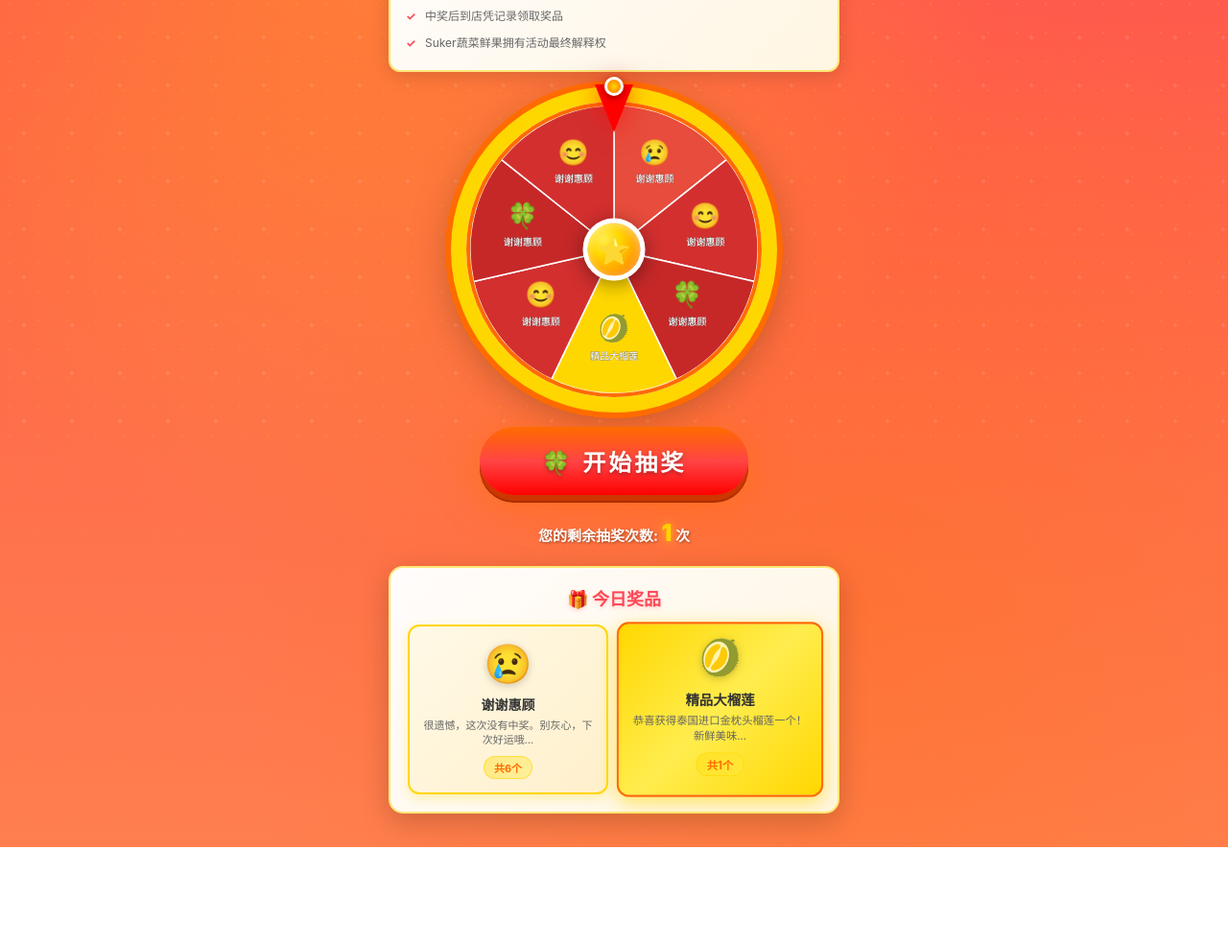
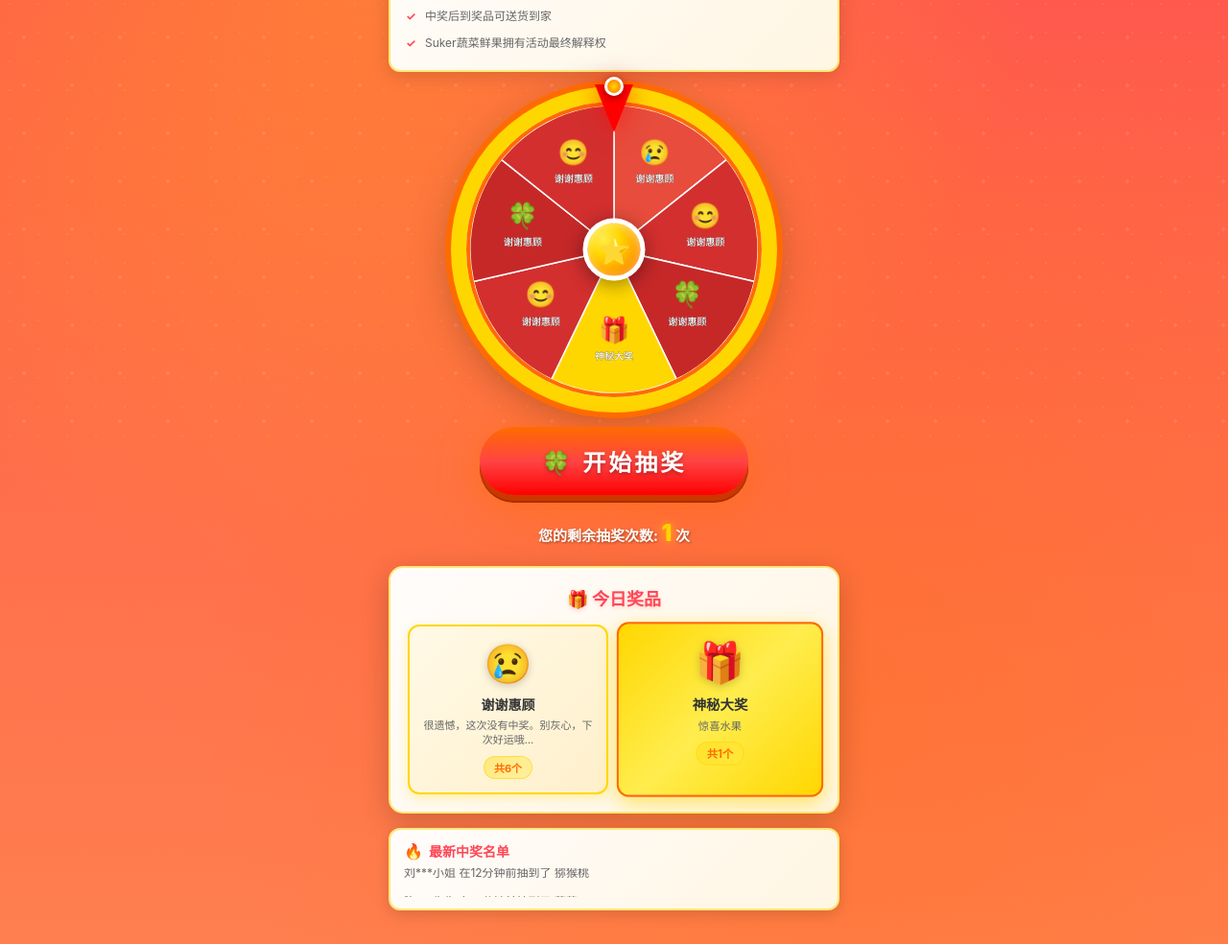
Before and after one commit to HuiJiangOfficial/wheel-lottery, a plain HTML site: page index.html in a window 1280 px wide. Shown: the part 336-1320 px from the top of the page at 96% size. Before the commit the page ends 1219 px from the top, so only its background shows below. Drawn offline with Linux system fonts and the light colour scheme.

Commit message:
改为神秘大奖，弹窗显示榴莲

```diff
--- a/index.html
+++ b/index.html
@@ -821,7 +821,7 @@
             <ul>
                 <li>每位邻居仅有1次抽奖机会</li>
                 <li>点击"立即抽奖"按钮开始抽奖</li>
-                <li>中奖后到店凭记录领取奖品</li>
+                <li>中奖后到奖品可送货到家</li>
                 <li>Suker蔬菜鲜果拥有活动最终解释权</li>
             </ul>
         </div>
@@ -919,12 +919,12 @@
                 desc: '差一点点就中奖啦! 继续支持我们哦!'
             },
             {
-                name: '精品大榴莲',
-                icon: 'images/榴莲.svg',
-                iconType: 'image',
+                name: '神秘大奖',
+                icon: '🎁',
+                iconType: 'emoji',
                 type: 'win',
                 color: '#FFD700',
-                desc: '恭喜获得泰国进口金枕头榴莲一个！新鲜美味，价值198元！到店即可领取!'
+                desc: '恭喜获得泰国进口金枕头榴莲一个！新鲜美味，价值198元！优先配送到家!'
             },
             {
                 name: '谢谢惠顾',
@@ -953,16 +953,31 @@
         ];
 
         // 模拟中奖用户数据（全部显示抽中榴莲）
-        const mockWinners = [
-            { user: '王***邻居', prize: '精品大榴莲', time: '3' },
-            { user: '李***阿姨', prize: '精品大榴莲', time: '5' },
-            { user: '张***大叔', prize: '精品大榴莲', time: '8' },
-            { user: '刘***小姐', prize: '精品大榴莲', time: '12' },
-            { user: '陈***先生', prize: '精品大榴莲', time: '15' },
-            { user: '陈***八', prize: '精品大榴莲', time: '18' },
-            { user: '杨***九', prize: '精品大榴莲', time: '20' },
-            { user: '黄***十', prize: '精品大榴莲', time: '25' }
+        // 水果奖品列表（用于随机显示）
+        const fruitPrizes = [
+            '精品大榴莲', '新鲜草莓', '进口车厘子', '香甜芒果',
+            '多汁西瓜', '红富士苹果', '脐橙', '猕猴桃',
+            '蓝莓', '葡萄', '水蜜桃', '火龙果'
         ];
+
+        // 生成随机中奖记录
+        function generateMockWinners() {
+            const winners = [];
+            const names = ['王***邻居', '李***阿姨', '张***大叔', '刘***小姐',
+                          '陈***先生', '陈***八', '杨***九', '黄***十'];
+            const times = ['3', '5', '8', '12', '15', '18', '20', '25'];
+
+            for (let i = 0; i < names.length; i++) {
+                winners.push({
+                    user: names[i],
+                    prize: fruitPrizes[Math.floor(Math.random() * fruitPrizes.length)],
+                    time: times[i]
+                });
+            }
+            return winners;
+        }
+
+        const mockWinners = generateMockWinners();
 
         let hasDrawn = false;
         let isSpinning = false;
@@ -1085,10 +1100,14 @@
                     iconHtml = `<div class="prize-item-icon">${prize.icon}</div>`;
                 }
 
+                // 如果是神秘大奖，显示礼物图标和特殊描述
+                const displayName = prize.name === '神秘大奖' ? '神秘大奖' : prize.name;
+                const displayDesc = prize.name === '神秘大奖' ? '惊喜水果' : `${prize.desc.substring(0, 20)}...`;
+
                 item.innerHTML = `
-                    ${iconHtml}
-                    <div class="prize-item-name">${prize.name}</div>
-                    <div class="prize-item-desc">${prize.desc.substring(0, 20)}...</div>
+                    ${prize.name === '神秘大奖' ? '<div class="prize-item-icon">🎁</div>' : iconHtml}
+                    <div class="prize-item-name">${displayName}</div>
+                    <div class="prize-item-desc">${displayDesc}</div>
                     <div class="prize-item-count">共${count}个</div>
                 `;
                 prizeList.appendChild(item);
@@ -1155,14 +1174,20 @@
             const modalPrizeName = document.getElementById('modalPrizeName');
             const modalPrizeDesc = document.getElementById('modalPrizeDesc');
 
-            // 根据图标类型设置弹窗中的奖品图标
-            if (prize.iconType === 'image') {
-                modalPrizeIcon.innerHTML = `<img src="${prize.icon}" alt="${prize.name}" style="width: 60px; height: 60px; object-fit: contain;">`;
+            // 如果是神秘大奖，弹窗显示榴莲
+            if (prize.name === '神秘大奖') {
+                modalPrizeIcon.innerHTML = `<img src="images/榴莲.svg" alt="精品大榴莲" style="width: 60px; height: 60px; object-fit: contain;">`;
+                modalPrizeName.textContent = '精品大榴莲';
             } else {
-                modalPrizeIcon.textContent = prize.icon;
+                // 根据图标类型设置弹窗中的奖品图标
+                if (prize.iconType === 'image') {
+                    modalPrizeIcon.innerHTML = `<img src="${prize.icon}" alt="${prize.name}" style="width: 60px; height: 60px; object-fit: contain;">`;
+                } else {
+                    modalPrizeIcon.textContent = prize.icon;
+                }
+                modalPrizeName.textContent = prize.name;
             }
 
-            modalPrizeName.textContent = prize.name;
             modalPrizeDesc.textContent = prize.desc;
 
             if (prize.type === 'win') {
@@ -1204,9 +1229,16 @@
             const ticker = document.getElementById('winnerTicker');
             const tickerWrapper = document.getElementById('tickerWrapper');
 
-            // 添加当前用户的中奖记录
+            // 添加当前用户的中奖记录，如果是神秘大奖则随机显示水果
             const currentUser = '我';
-            const newWinner = { user: currentUser, prize: currentPrize.name, time: '刚刚' };
+            let displayPrizeName;
+            if (currentPrize.name === '神秘大奖') {
+                // 随机选择一个水果显示
+                displayPrizeName = fruitPrizes[Math.floor(Math.random() * fruitPrizes.length)];
+            } else {
+                displayPrizeName = currentPrize.name;
+            }
+            const newWinner = { user: currentUser, prize: displayPrizeName, time: '刚刚' };
             mockWinners.unshift(newWinner);
 
             // 构建滚动内容 - 复制一份实现无缝循环
@@ -1247,10 +1279,26 @@
             }, 1000);
         }
 
+        // 初始化中奖名单滚动显示
+        function initWinnerTicker() {
+            const ticker = document.getElementById('winnerTicker');
+            const tickerWrapper = document.getElementById('tickerWrapper');
+
+            // 构建滚动内容 - 复制一份实现无缝循环
+            const tickerItems = mockWinners.map(w =>
+                `<div class="ticker-item">${w.user} 在${w.time}分钟前抽到了 ${w.prize}</div>`
+            );
+
+            // 将内容复制一份，实现无缝滚动
+            tickerWrapper.innerHTML = tickerItems.join('') + tickerItems.join('');
+            ticker.style.display = 'block';
+        }
+
         // 事件绑定
         document.addEventListener('DOMContentLoaded', () => {
             initWheel();
             initPrizeList();
+            initWinnerTicker();
             startCountdown();
 
             document.getElementById('drawBtn').addEventListener('click', draw);
```
